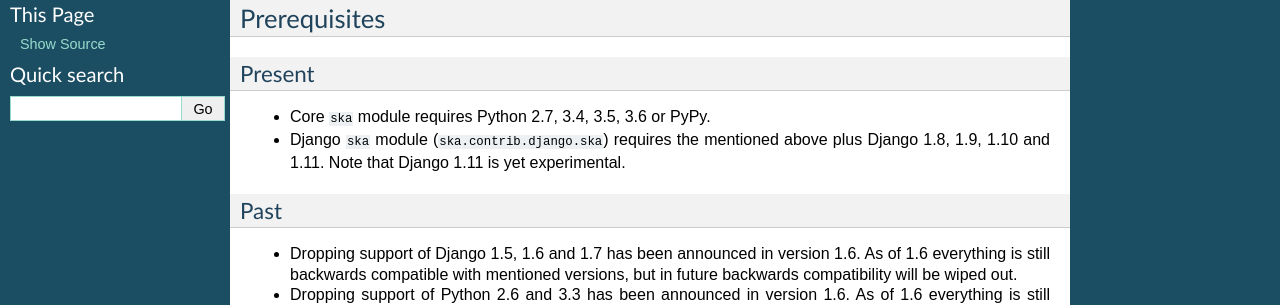
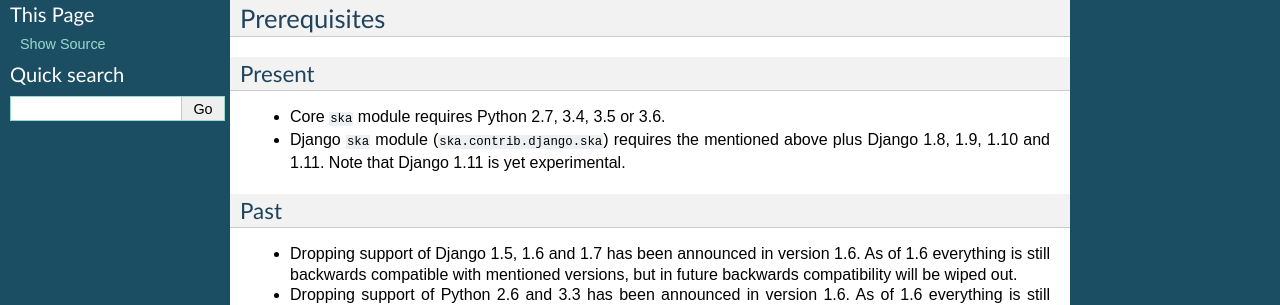
Before and after one commit to barseghyanartur/ska, a Sphinx documentation site: the page built from docs/index.rst, in a window 1280 px wide and 900 px high, scrolled down 927 px. Shown: the part 152-457 px from the top of the window. Built offline with Sphinx 7.4.7, drawn with Linux system fonts in a browser that asks for light colours.

Commit message:
prepare 1.6.7

```diff
--- a/CHANGELOG.rst
+++ b/CHANGELOG.rst
@@ -19,7 +19,7 @@ are used for versioning (schema follows below):
 -----
 2017-02-09
 
-- Tested against Python 3.6, PyPy and Django 1.11 (alpha).
+- Tested against Python 3.6 and Django 1.11 (alpha).
 
 1.6.6
 -----
--- a/README.rst
+++ b/README.rst
@@ -60,7 +60,7 @@ Prerequisites
 =============
 Present
 -------
-- Core ``ska`` module requires Python 2.7, 3.4, 3.5, 3.6 or PyPy.
+- Core ``ska`` module requires Python 2.7, 3.4, 3.5 or 3.6.
 - Django ``ska`` module (``ska.contrib.django.ska``) requires the mentioned
   above plus Django 1.8, 1.9, 1.10 and 1.11. Note that Django 1.11 is yet
   experimental.
--- a/docs/index.rst
+++ b/docs/index.rst
@@ -60,7 +60,7 @@ Prerequisites
 =============
 Present
 -------
-- Core ``ska`` module requires Python 2.7, 3.4, 3.5, 3.6 or PyPy.
+- Core ``ska`` module requires Python 2.7, 3.4, 3.5 or 3.6.
 - Django ``ska`` module (``ska.contrib.django.ska``) requires the mentioned
   above plus Django 1.8, 1.9, 1.10 and 1.11. Note that Django 1.11 is yet
   experimental.
```
Also changed, not shown: 2 other files.
